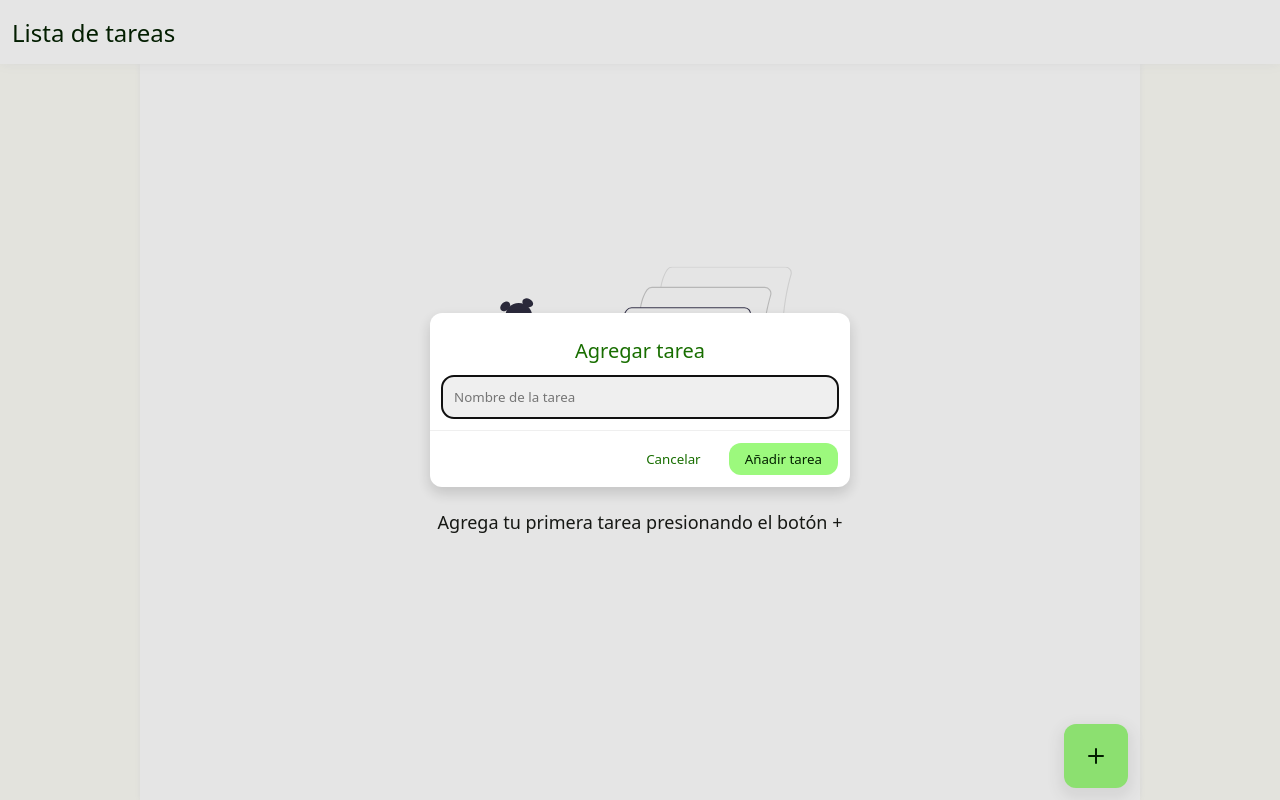
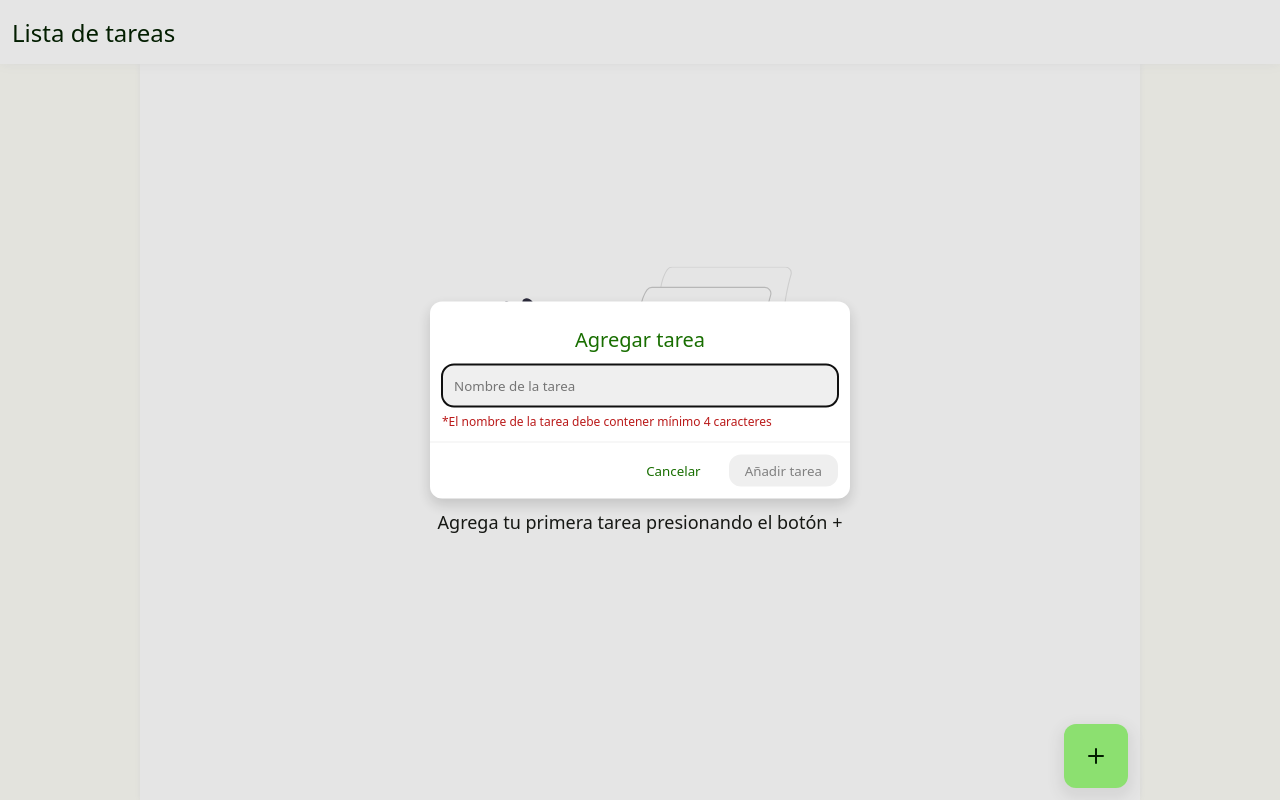
Before and after one commit to jhonnoriega1221/angular-todo, an Angular app: page / in a window 1280 px wide. Both pictures are taken after a click on the button 1096 px from the left and 756 px from the top of the page. Built offline with nearby package versions, Linux system fonts and the light colour scheme.

Commit message:
feat: agregar validacion en el dialogo

```diff
--- a/src/app/app.component.css
+++ b/src/app/app.component.css
@@ -75,3 +75,9 @@
     text-align: center;
     font-size: 18px;
 }
+
+.error-message{
+    color: var(--error);
+    font-size: 12px;
+    margin-top: 6px;
+}
--- a/src/app/app.component.html
+++ b/src/app/app.component.html
@@ -21,19 +21,14 @@
   <form [formGroup]="taskForm" (ngSubmit)="submitTask()">
     <div class="dialog-content">
       <input formControlName="taskNameInput" type="text" name="" placeholder="Nombre de la tarea">
+      <p class="error-message" [ngStyle]="{'opacity': taskForm.invalid ? '1' : '0'}">*El nombre de la tarea debe contener mínimo 4 caracteres</p>
     </div>
     <div class="dialog-actions">
-      <button class="dialog-actions-button cancel-button" type="button" (click)="addTaskDialog.close()">Cancelar</button>
-      <button class="dialog-actions-button" type="submit">Añadir tarea</button>
+      <button class="dialog-actions-button cancel-button" type="button" (click)="closeDialog()">Cancelar</button>
+      <button class="dialog-actions-button" type="submit" [disabled]="taskForm.invalid">Añadir tarea</button>
     </div>
   </form>
 </dialog>
-
-<ng-container>
-  <div class="empty-state">
-
-  </div>
-</ng-container>
 
 <ng-template #emptyState >
   <div class="empty-state">
--- a/src/app/app.component.ts
+++ b/src/app/app.component.ts
@@ -26,14 +26,20 @@ export class AppComponent implements OnInit {
   }
 
   public submitTask():void{
-    if(this.taskForm.invalid)
+    if(this.taskForm.invalid){
       return;
+    }
+
 
     const task:Task = {
       name: this.taskForm.get('taskNameInput')?.value,
     }
 
     this._taskService.addTask(task);
+    this.closeDialog();
+  }
+
+  public closeDialog(){
     this.addTaskDialog?.nativeElement.close();
     name: this.taskForm.reset('taskNameInput');
   }
--- a/src/styles.css
+++ b/src/styles.css
@@ -52,6 +52,14 @@ button:active::after{
     opacity: 0.25;
 }
 
+button:disabled{
+    background-color: var(--outline);
+    color: gray;
+}
+
+button:disabled:hover::after{
+    background-color: transparent;
+}
 .fab{
 	box-shadow: 0px 6px 14px 6px var(--outline);
 }
```
